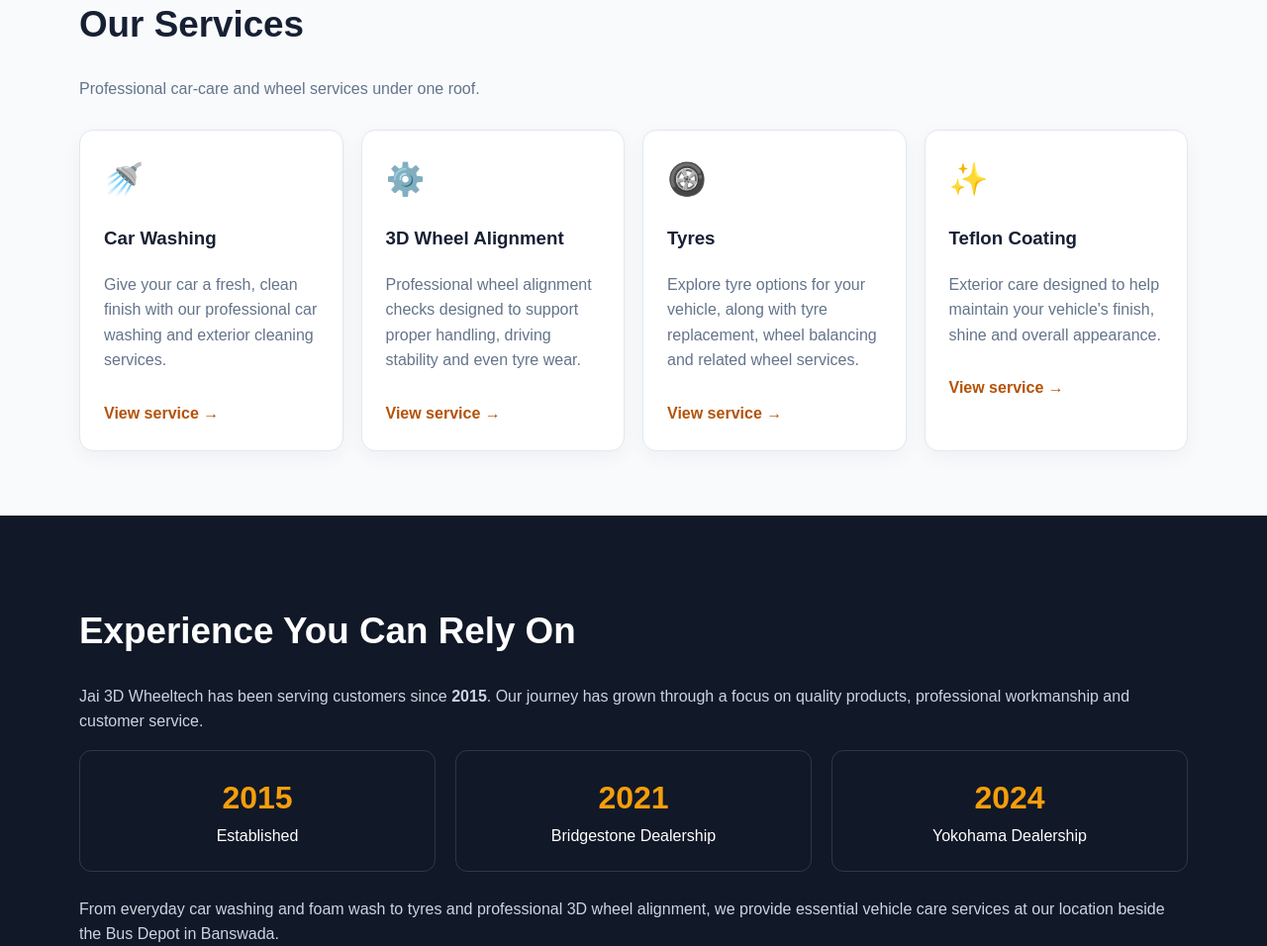
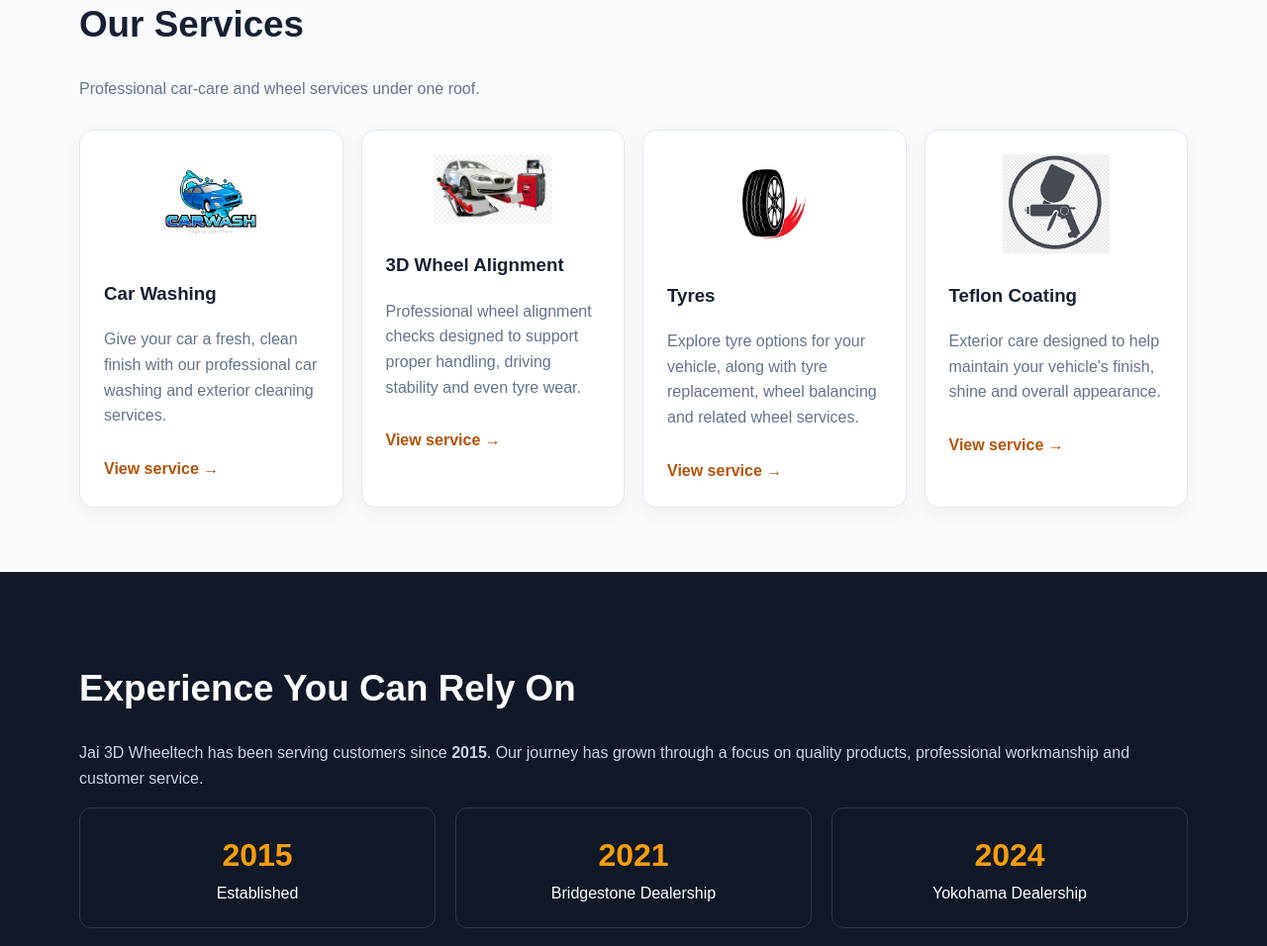
Before and after one commit to jai3dwheeltech/jai3dwebsite, a plain HTML site: page index.html in a window 1280 px wide. Shown: the part 931-1887 px from the top of the page at 99% size. Drawn offline with Linux system fonts and the light colour scheme.

Commit message:
Update index.html
updated images

```diff
--- a/index.html
+++ b/index.html
@@ -107,7 +107,15 @@ Professional car-care and wheel services under one roof.
 
 <div class="card">
 
-<div class="icon">🚿</div>
+<div style="text-align:center; margin-bottom:20px;">
+
+<img
+src="images/carwash-logo.png"
+alt="Car Washing"
+style="max-width:120px; max-height:100px; object-fit:contain;"
+>
+
+</div>
 
 <h3>Car Washing</h3>
 
@@ -125,7 +133,15 @@ View service →
 
 <div class="card">
 
-<div class="icon">⚙️</div>
+<div style="text-align:center; margin-bottom:20px;">
+
+<img
+src="images/alignment-logo.png"
+alt="3D Wheel Alignment"
+style="max-width:120px; max-height:100px; object-fit:contain;"
+>
+
+</div>
 
 <h3>3D Wheel Alignment</h3>
 
@@ -143,7 +159,15 @@ View service →
 
 <div class="card">
 
-<div class="icon">🛞</div>
+<div style="text-align:center; margin-bottom:20px;">
+
+<img
+src="images/tyres-logo.png"
+alt="Tyres"
+style="max-width:120px; max-height:100px; object-fit:contain;"
+>
+
+</div>
 
 <h3>Tyres</h3>
 
@@ -161,7 +185,15 @@ View service →
 
 <div class="card">
 
-<div class="icon">✨</div>
+<div style="text-align:center; margin-bottom:20px;">
+
+<img
+src="images/coating-logo.png"
+alt="Car Coating Services"
+style="max-width:120px; max-height:100px; object-fit:contain;"
+>
+
+</div>
 
 <h3>Teflon Coating</h3>
 
```
